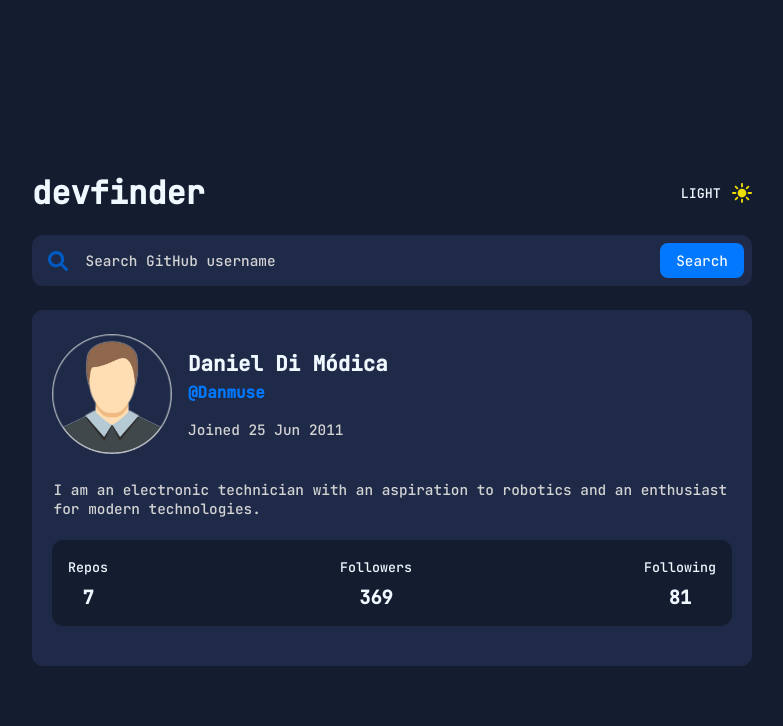
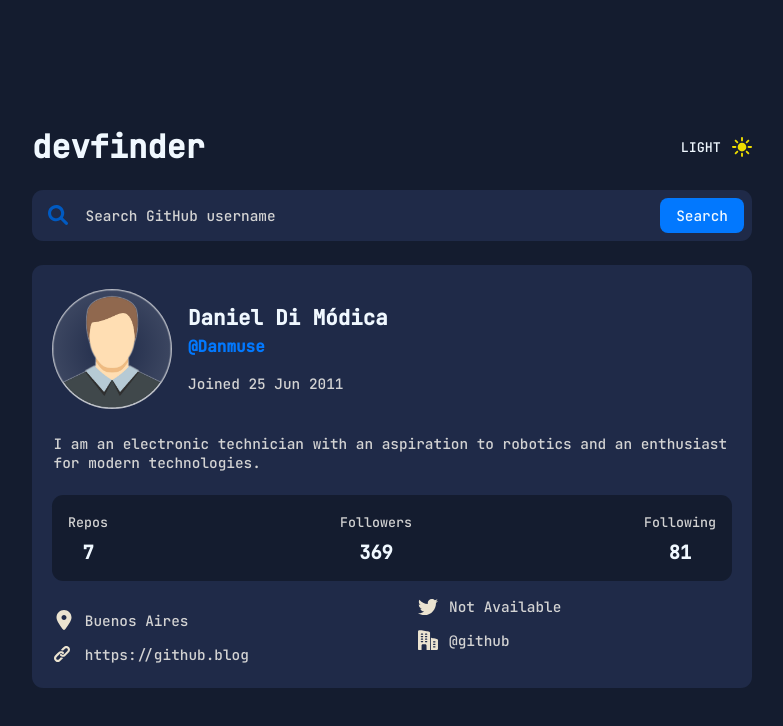
Before and after one commit to Danmuse/GitHub-API, a plain HTML site: page index.html in a window 1280 px wide. Shown: the whole page, without its empty margins (248-1031 px from the left). Drawn offline with Linux system fonts and the light colour scheme.

Commit message:
Add user's content

```diff
--- a/index.html
+++ b/index.html
@@ -71,6 +71,28 @@
               <h3>81</h3>
             </div>
           </section>
+          <section class="itemsContainer">
+            <div class="itemsContainer__primary">
+              <div>
+                <img src="./assets/location.svg" type="image/svg+xml" />
+                <p>Buenos Aires</p>
+              </div>
+              <div>
+                <img src="./assets/link.svg" type="image/svg+xml" />
+                <a href="https://github.blog">https://github.blog</a>
+              </div>
+            </div>
+            <div class="itemsContainer__secondary">
+              <div>
+                <img src="./assets/twitter.svg" type="image/svg+xml" />
+                <a href="#">Not Available</a>
+              </div>
+              <div>
+                <img src="./assets/company.svg" type="image/svg+xml" />
+                <p>@github</p>
+              </div>
+            </div>
+          </section>
         </article>
       </div>
     </main>
--- a/mainCard/main.css
+++ b/mainCard/main.css
@@ -8,6 +8,7 @@
   --text-color: aliceblue;
   --text-secondary-color: lightgrey;
   --text-input-color: lightgrey;
+  --items-color: invert(1);
   --shadow: none;
 }
 
@@ -19,6 +20,7 @@
   --text-color: rgba(0, 0, 0, 0.8);
   --text-secondary-color: lightgrey;
   --text-input-color: lightgrey;
+  --items-color: none;
   --shadow: rgb(184, 188, 200);
 }
 
@@ -55,7 +57,7 @@ body {
 }
 
 .wrapper {
-  padding: 1.5rem;
+  padding: 0 1.5rem 1.5rem;
   width: 100%;
   max-width: 768px;
   min-width: 320px;
@@ -98,7 +100,7 @@ header {
   padding: 0.3rem;
   font-size: 0.9rem;
   color: var(--text-input-color);
-  /* text-overflow: ellipsis; */
+  text-overflow: ellipsis;
   outline: none;
   border: none;
   background-color: transparent;
@@ -106,8 +108,11 @@ header {
 }
 
 @media screen and (max-width: 424px) {
+  body {
+    align-items: flex-start;
+  }
   .wrapper {
-    padding: 1rem;
+    padding: 0 1rem 1rem;
   }
   .searchContainer {
     padding: 0.5rem;
@@ -142,7 +147,7 @@ header {
   box-shadow: 0 0 10px var(--shadow);
   background-color: var(--background-card);
   display: grid;
-  grid-template: repeat(4, min-content) / min-content 1fr;
+  grid-template: repeat(5, min-content) / min-content 1fr;
 }
 
 .userContainer > * {
@@ -162,6 +167,7 @@ header {
   height: 120px;
   border-radius: 50%;
   box-shadow: 0 0 10px var(--shadow);
+  background: radial-gradient(var(--background-card), hsla(210, 46%, 95%, 0.2));
   grid-row: span 2;
 }
 
@@ -186,7 +192,7 @@ header {
   grid-column: 1 / -1;
 }
 
-/* Stats */
+/* Stats & Items*/
 
 .stats {
   margin: 1rem 0;
@@ -197,7 +203,38 @@ header {
   grid-column: 1 / -1;
 }
 
+.stats small {
+  color: var(--text-secondary-color);
+}
+
 .stats h3 {
   margin: 0.5rem 0 0;
   text-align: center;
 }
+
+.itemsContainer {
+  padding: 0 0.1rem;
+  grid-column: span 2;
+}
+
+.itemsContainer a {
+  text-decoration: none;
+  font-size: 0.9rem;
+  color: var(--text-secondary-color);
+}
+
+.itemsContainer__primary,
+.itemsContainer__secondary {
+  margin-right: auto;
+}
+
+.itemsContainer__primary > *, .itemsContainer__secondary > * {
+  display: flex;
+  align-items: center;
+}
+
+.itemsContainer__primary img,
+.itemsContainer__secondary img {
+  padding-right: 0.7rem;
+  filter: var(--items-color);
+}
```
